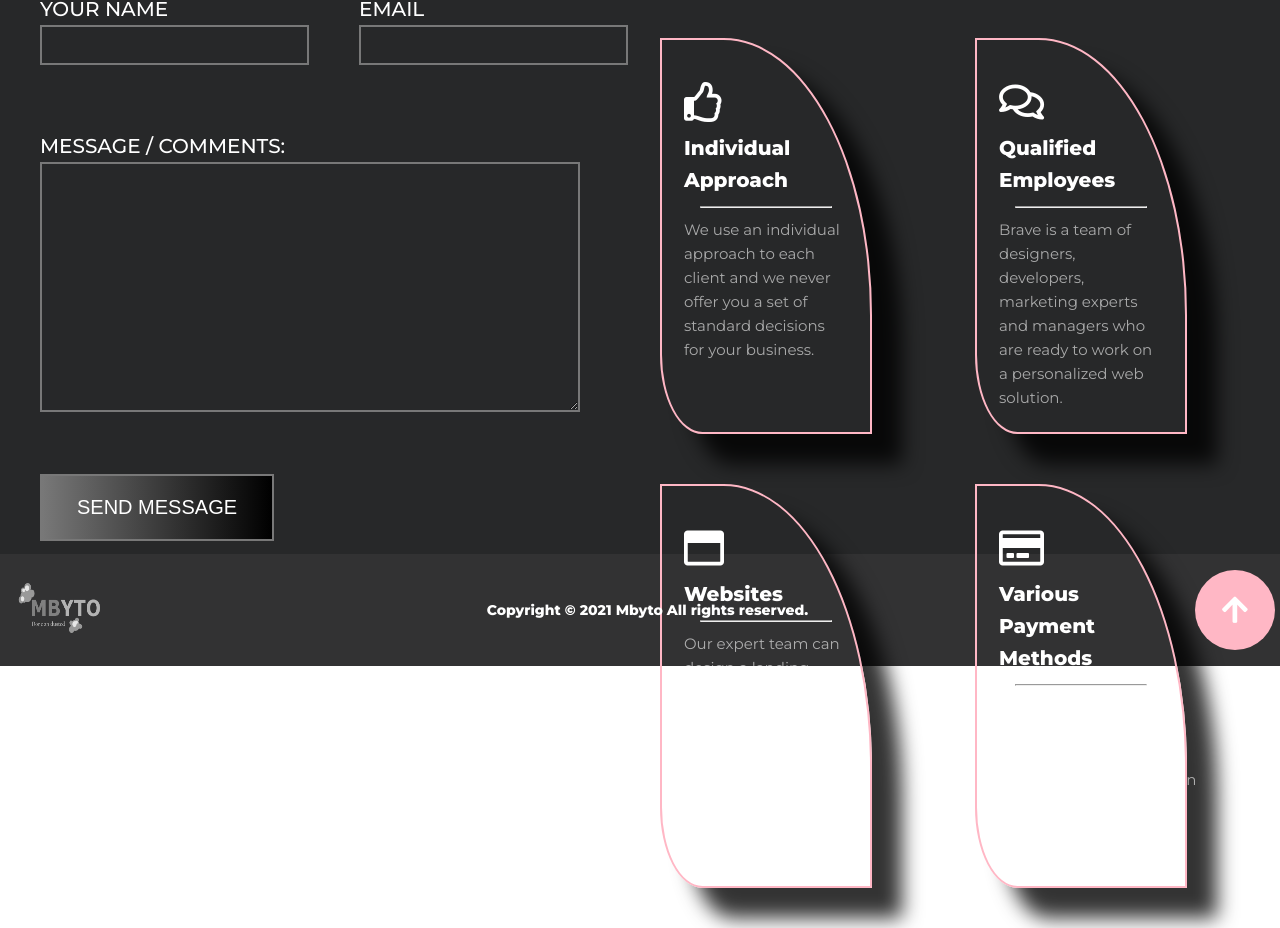
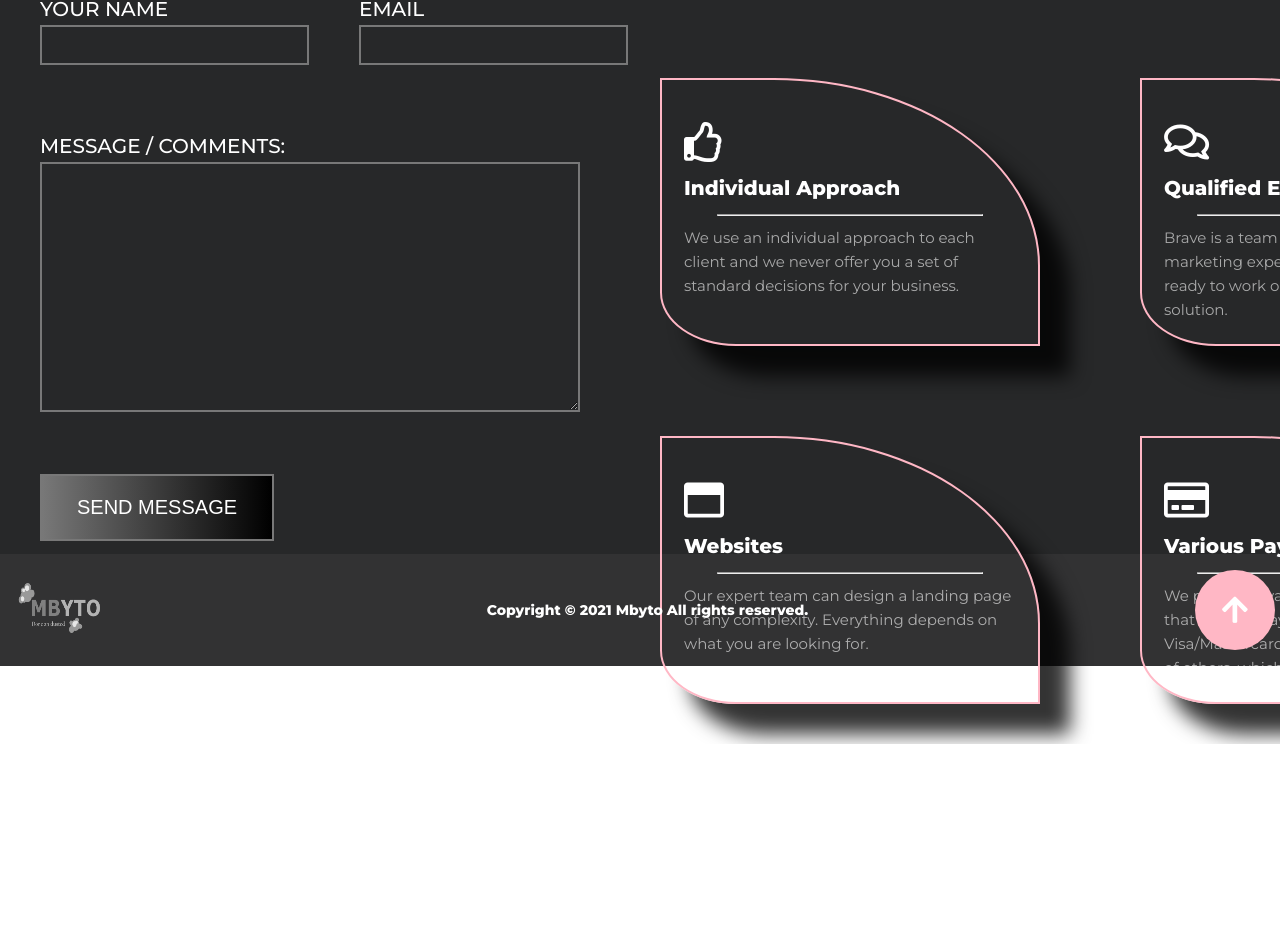
Before and after one commit to markytobran/computer-mbyto, a Vue app: page / in a window 1280 px wide. Shown: the part 2038-2966 px from the top of the page. After the commit the page ends 2782 px from the top, so only its background shows below. Built offline with nearby package versions, Linux system fonts and the light colour scheme; what vue-toasted would draw is missing.

Commit message:
Added global scss variables to the project

```diff
--- /dev/null
+++ b/src/assets/scss/_variables.scss
@@ -0,0 +1,3 @@
+$pink: #ffb7c5;
+$white: #fff;
+$grey: #787878;
--- /dev/null
+++ b/src/components/HomeComponents/AdvantageCard.vue
@@ -0,0 +1,56 @@
+<template>
+  <div class="advantage__div--cards">
+    <div class="advantage__div--card">
+      <i :class="iconName"></i>
+      <h4>{{ cardHeader }}</h4>
+      <hr />
+      <slot />
+    </div>
+  </div>
+</template>
+
+<script>
+export default {
+  props: ['cardHeader', 'iconName'],
+};
+</script>
+
+<style lang="scss" scoped>
+.advantage__div--card {
+  height: 100%;
+  width: 380px;
+  border: 2px solid $pink;
+  border-top-right-radius: 70%;
+  border-bottom-left-radius: 20%;
+  padding: 2.2rem;
+  box-shadow: 3rem 3rem 2rem rgba(0, 0, 0, 0.8);
+  transition: all 0.2s ease-in-out;
+  cursor: pointer;
+
+  &:hover {
+    transform: translateY(-5px);
+  }
+
+  & hr {
+    width: 80%;
+    margin: 0 auto;
+  }
+
+  & i {
+    font-size: 4rem;
+    margin-top: 2rem;
+    margin-bottom: 1rem;
+  }
+
+  & h4 {
+    font-size: 2rem;
+    margin-bottom: 1rem;
+  }
+
+  & p {
+    font-size: 1.5rem;
+    margin-top: 1rem;
+    opacity: 0.6;
+  }
+}
+</style>
--- a/src/views/Home.vue
+++ b/src/views/Home.vue
@@ -215,43 +215,52 @@
           <h1>Our advantages</h1>
           <hr class="advantage__div--hr" />
           <div class="advantage__div--cards">
-            <div class="advantage__div--card">
-              <i class="far fa-thumbs-up"></i>
-              <h4>Individual Approach</h4>
-              <hr />
+            <advantage-card
+              cardHeader="Individual Approach"
+              iconName="far fa-thumbs-up"
+            >
+              <template>
                 <p>
-                We use an individual approach to each client and we never offer
-                you a set of standard decisions for your business.
+                  We use an individual approach to each client and we never
+                  offer you a set of standard decisions for your business.
                 </p>
-            </div>
-            <div class="advantage__div--card">
-              <i class="far fa-comments"></i>
-              <h4>Qualified Employees</h4>
-              <hr />
+              </template>
+            </advantage-card>
+            <advantage-card
+              cardHeader="Qualified Employees"
+              iconName="far fa-comments"
+            >
+              <template>
                 <p>
-                Brave is a team of designers, developers, marketing experts and
-                managers who are ready to work on a personalized web solution.
+                  Brave is a team of designers, developers, marketing experts
+                  and managers who are ready to work on a personalized web
+                  solution.
                 </p>
-            </div>
-            <div class="advantage__div--card">
-              <i class="far fa-window-maximize"></i>
-              <h4>Websites</h4>
-              <hr />
+              </template>
+            </advantage-card>
+            <advantage-card
+              cardHeader="Websites"
+              iconName="far fa-window-maximize"
+            >
+              <template>
                 <p>
                   Our expert team can design a landing page of any complexity.
                   Everything depends on what you are looking for.
                 </p>
-            </div>
-            <div class="advantage__div--card">
-              <i class="far fa-credit-card"></i>
-              <h4>Various Payment Methods</h4>
-              <hr />
+              </template>
+            </advantage-card>
+            <advantage-card
+              cardHeader="Various Payment Methods"
+              iconName="far fa-credit-card"
+            >
+              <template>
                 <p>
                   We provide a variety of payment methods that include Paypal,
                   Visa/Mastercard/American Express and lots of others, which can
                   be customized.
                 </p>
-            </div>
+              </template>
+            </advantage-card>
           </div>
         </div>
       </div>
@@ -263,8 +272,9 @@
 import axios from 'axios';
 import firebaseData from '../../firebase/firebaseLink.js';
 import HomeServiceCards from '../components/HomeComponents/HomeServiceCards.vue';
+import AdvantageCard from '../components/HomeComponents/AdvantageCard.vue';
 export default {
-  components: { HomeServiceCards },
+  components: { HomeServiceCards, AdvantageCard },
   name: 'Home',
   data() {
     return {
@@ -341,10 +351,6 @@ export default {
 </script>
 
 <style lang="scss" scoped>
-$pink: #ffb7c5;
-$white: #fff;
-$grey: #787878;
-
 .background {
   height: 100vh;
   position: relative;
@@ -747,7 +753,7 @@ $grey: #787878;
 
   .advantage__div {
     margin-left: 4rem;
-    width: 55%;
+    width: 60%;
     h1 {
       font-size: 4rem;
       text-transform: uppercase;
@@ -766,43 +772,6 @@ $grey: #787878;
       grid-template-columns: 1fr 1fr;
       column-gap: 5rem;
       row-gap: 5rem;
-    }
-    &--card {
-      height: 100%;
-      width: 80%;
-      border: 2px solid $pink;
-      border-top-right-radius: 70%;
-      border-bottom-left-radius: 20%;
-      padding: 2.2rem;
-      box-shadow: 3rem 3rem 2rem rgba(0, 0, 0, 0.8);
-      transition: all 0.2s ease-in-out;
-      cursor: pointer;
-
-      &:hover {
-        transform: translateY(-5px);
-      }
-
-      & hr {
-        width: 80%;
-        margin: 0 auto;
-      }
-
-      & i {
-        font-size: 4rem;
-        margin-top: 2rem;
-        margin-bottom: 1rem;
-      }
-
-      & h4 {
-        font-size: 2rem;
-        margin-bottom: 1rem;
-      }
-
-      & p {
-        font-size: 1.5rem;
-        margin-top: 1rem;
-        opacity: 0.6;
-      }
     }
   }
 
--- /dev/null
+++ b/vue.config.js
@@ -0,0 +1,11 @@
+module.exports = {
+  css: {
+    loaderOptions: {
+      sass: {
+        data: `
+            @import "./src/assets/scss/_variables.scss";
+          `,
+      },
+    },
+  },
+};
```
Lines whose indentation alone changed are shown as unchanged.
